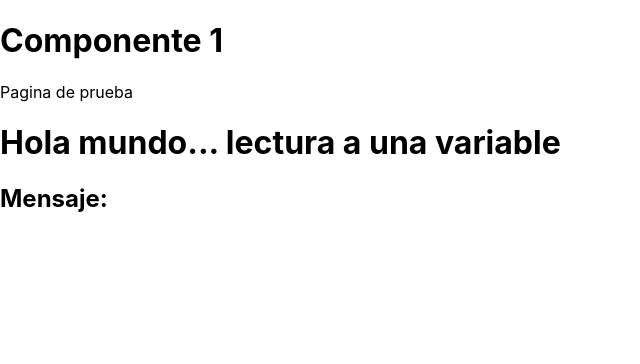
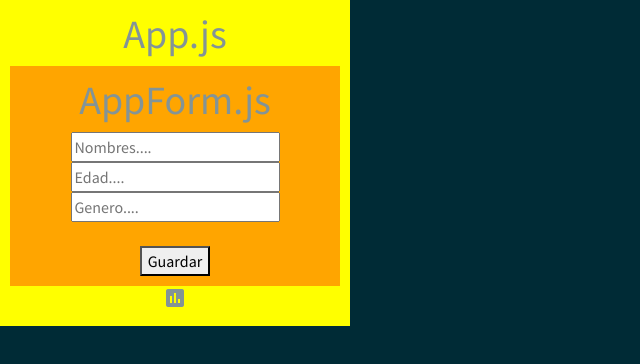
Before and after one commit to Cristian072902/react10, a React (Create React App) app: page / in a window 1280 px wide. Shown: the top 364 px of the page, without its empty margins (0-640 px from the left). Built offline with nearby package versions, Linux system fonts and the light colour scheme.

Commit message:
v5 19-10-23

```diff
--- a/package.json
+++ b/package.json
@@ -7,14 +7,16 @@
     "@testing-library/jest-dom": "^5.17.0",
     "@testing-library/react": "^13.4.0",
     "@testing-library/user-event": "^13.5.0",
+    "bootswatch": "^5.3.2",
     "react": "^18.2.0",
     "react-dom": "^18.2.0",
     "react-scripts": "5.0.1",
+    "react-toastify": "^9.1.3",
     "web-vitals": "^2.1.4"
   },
   "scripts": {
-    "predeploy" : "npm run build",
-    "deploy" : "gh-pages -d build",
+    "predeploy": "npm run build",
+    "deploy": "gh-pages -d build",
     "start": "react-scripts start",
     "build": "react-scripts build",
     "test": "react-scripts test",
--- a/public/index.html
+++ b/public/index.html
@@ -25,6 +25,7 @@
       Learn how to configure a non-root public URL by running `npm run build`.
     -->
     <title>React App</title>
+    <link href="https://fonts.googleapis.com/icon?family=Material+Icons" rel="stylesheet">
   </head>
   <body>
     <noscript>You need to enable JavaScript to run this app.</noscript>
--- a/src/App.js
+++ b/src/App.js
@@ -1,13 +1,15 @@
 import logo from './logo.svg';
 import './App.css';
-import C01componente from './components/C01componente';
-import P4variable from './components/P4variable';
+//import C01componente from './components/C01componente';
+//import P4variable from './components/P4variable';
+import AppForm from './components/AppForm';
 
 function App() {
   return (
-    <div>
-      <C01componente></C01componente>
-      <P4variable></P4variable>
+    <div style={{background:"yellow", width:"350px", padding:"10px", textAlign:"center"}}>
+      <h1>App.js</h1>
+      <AppForm></AppForm>
+      <i class="large material-icons">insert_chart</i>
     </div>
   );
 }
--- /dev/null
+++ b/src/components/AppForm.js
@@ -0,0 +1,17 @@
+import React from 'react'
+
+const AppForm = (mjs) => {
+  return (
+    <div style={{background:"orange", padding:"10px", textAlign:"center"}}>
+      <h1>AppForm.js</h1>
+      <input placeholder='Nombres....'></input><br></br>
+      <input placeholder='Edad....'></input><br></br>
+      <input placeholder='Genero....'></input><br></br>
+      <br></br>
+      <button>Guardar</button>
+
+    </div>
+  )
+}
+
+export default AppForm
--- a/src/components/C01componente.jsx
+++ b/src/components/C01componente.jsx
@@ -2,7 +2,7 @@
 
 const C01componente = () => {
   return (
-    <div>
+    <div >
       <h1>Componente 1</h1>
       Pagina de prueba
     </div>
--- a/src/index.js
+++ b/src/index.js
@@ -3,6 +3,7 @@
 import './index.css';
 import App from './App';
 import reportWebVitals from './reportWebVitals';
+import 'bootswatch/dist/solar/bootstrap.min.css';
 
 const root = ReactDOM.createRoot(document.getElementById('root'));
 root.render(
```
Also changed, not shown: 1 other file (tests, documents, lock files or other folders).
